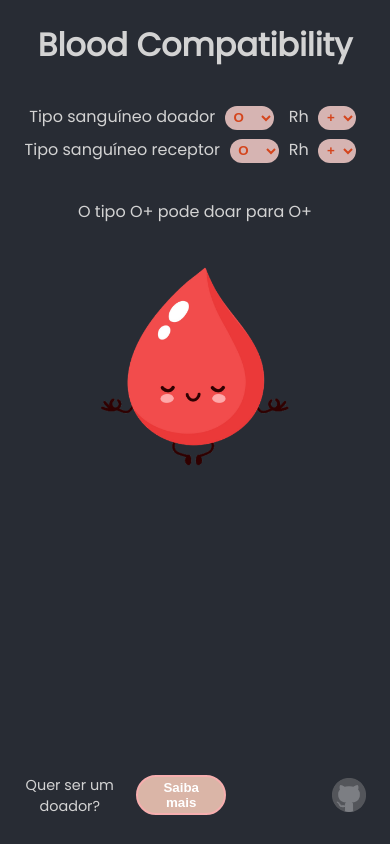
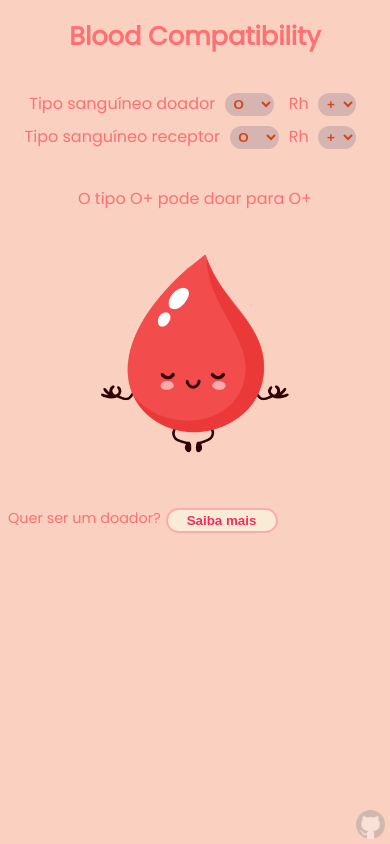
Before and after one commit to romeiro-bru/react-blood-compatibility, a React (Create React App) app: page / in a window 390 px wide. Built offline with nearby package versions, Linux system fonts and the light colour scheme.

Commit message:
Add css variables, add breaking point

```diff
--- a/src/App.css
+++ b/src/App.css
@@ -1,10 +1,44 @@
 @import url('https://fonts.googleapis.com/css2?family=Poppins:wght@100;200;300;400&display=swap');
 
+:root {
+  --bg-color: #fad0c0;
+  --text: #fd7073;
+  --primary-color: #faebd7;
+  --secundary-color: #f82b5e;
+  --shadow: #000000;
+  --opacity: 0.5;
+}
+
+.light-mode {
+  --bg-color: #fad0c0;
+  --primary-color: #faebd7;
+  --secundary-color: #f82b5e;
+  --text: #fd7073;
+  --shadow: rgba(0, 0, 0, 0.31);
+  --opacity: 0.85;
+  transition: all 0.55s linear;
+}
+.dark-mode {
+  --bg-color: #282c34;
+  --primary-color: #e7c4c4;
+  --secundary-color: #f82b5e;
+  --text: #D1D6EE;
+  --opacity: 0.5;
+  transition: all 0.55s linear;
+}
+
+
 body {
-  background: #282c34;
-  color: lightgray;
+  background: var(--bg-color);
+  color: var(--text);
   margin: 0;
   font-family: "Poppins", -apple-system, BlinkMacSystemFont, 'Ubuntu', sans-serif;
+}
+
+header {
+  display: flex;
+  justify-content: center;
+  margin: 1rem 0 2rem 0;
 }
 
 .App {
@@ -19,13 +53,13 @@ body {
 }
 
 .App button{
-    background-color: #dab5a7;
+    background-color: var(--primary-color);
     border: 2px solid #f6aeae;
     border-radius: 5rem;
     margin-left: 0.5rem;
     padding: 0.4rem 0.5rem;
     font-weight: bold;
-    color: white;
+    color: var(--secundary-color);
     outline: none;
 }
 
@@ -53,7 +87,10 @@ footer img:nth-child(2) {
   transition: 1s;
 }
 
-@media (max-width: 600px) {
+@media (max-width: 640px) {
+  .App h1 {
+    font-size: 1.6rem;
+  }
   .App p {
     display: flex;
     font-size: 0.9rem;
@@ -71,3 +108,15 @@ footer img:nth-child(2) {
     right: 1.5rem;
   }
 }
+
+@media (max-width: 568px) {
+  .App p {
+    position: static;
+    bottom: 0.5rem;
+  }
+  .github {
+    width: 1.8rem;
+    bottom: 0.3rem;
+    right: 0.3rem;
+  }
+}
```
